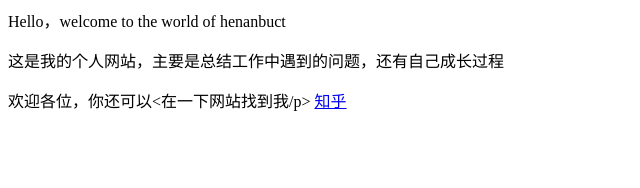
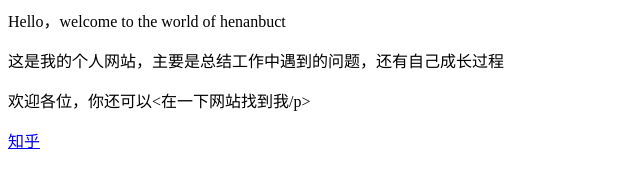
Before and after one commit to henanbuct/henanbuct.github.io, a plain HTML site: page index.html in a window 1280 px wide. Shown: the whole page, without its empty margins (0-640 px from the left). Drawn offline with Linux system fonts and the light colour scheme.

Commit message:
Update index.html

```diff
--- a/index.html
+++ b/index.html
@@ -1,4 +1,4 @@
 <p>Hello，welcome to the world of henanbuct</p>
 <p>这是我的个人网站，主要是总结工作中遇到的问题，还有自己成长过程</p>
 <p>欢迎各位，你还可以<在一下网站找到我/p>
-<a href="https://www.zhihu.com/people/www.henanbuct.com">知乎</a>
+  <p><a href="https://www.zhihu.com/people/www.henanbuct.com">知乎</a></p>
```
